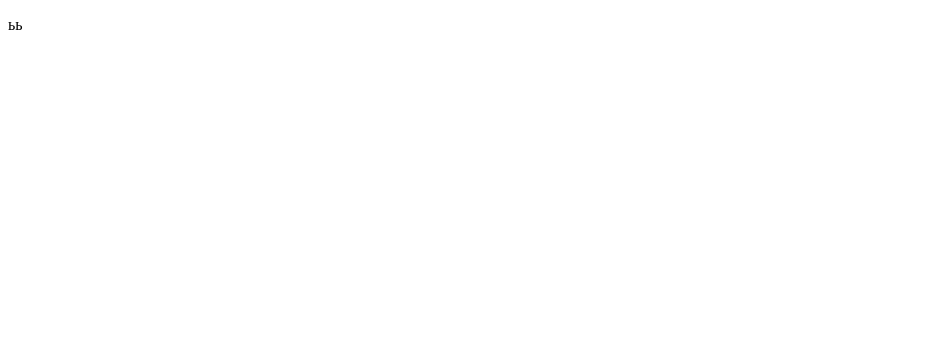
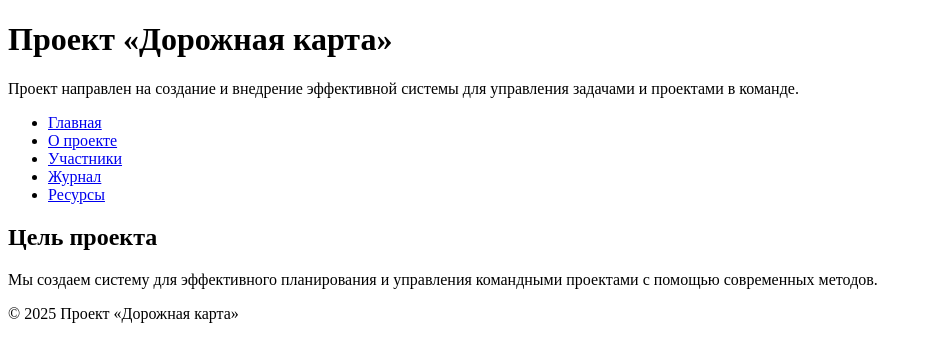
Before and after one commit to zakir844/my-first-project.github.io, a plain HTML site: page index.html in a window 1280 px wide. Shown: the whole page, without its empty margins (0-929 px from the left). Drawn offline with Linux system fonts and the light colour scheme.

Commit message:
Update index.html

```diff
--- a/index.html
+++ b/index.html
@@ -1,9 +1,34 @@
 <!DOCTYPE html>
-<html>
+<html lang="ru">
 <head>
-	<title>be1.ru</title>
+  <meta charset="UTF-8">
+  <meta name="viewport" content="width=device-width, initial-scale=1.0">
+  <title>Проект: Дорожная карта</title>
+  <link rel="stylesheet" href="styles.css">
 </head>
 <body>
-<p>ьь</p>
+  <header>
+    <h1>Проект «Дорожная карта»</h1>
+    <p>Проект направлен на создание и внедрение эффективной системы для управления задачами и проектами в команде.</p>
+  </header>
+
+  <nav>
+    <ul>
+      <li><a href="index.html">Главная</a></li>
+      <li><a href="about.html">О проекте</a></li>
+      <li><a href="members.html">Участники</a></li>
+      <li><a href="journal.html">Журнал</a></li>
+      <li><a href="resources.html">Ресурсы</a></li>
+    </ul>
+  </nav>
+
+  <section>
+    <h2>Цель проекта</h2>
+    <p>Мы создаем систему для эффективного планирования и управления командными проектами с помощью современных методов.</p>
+  </section>
+
+  <footer>
+    <p>&copy; 2025 Проект «Дорожная карта»</p>
+  </footer>
 </body>
 </html>
```
